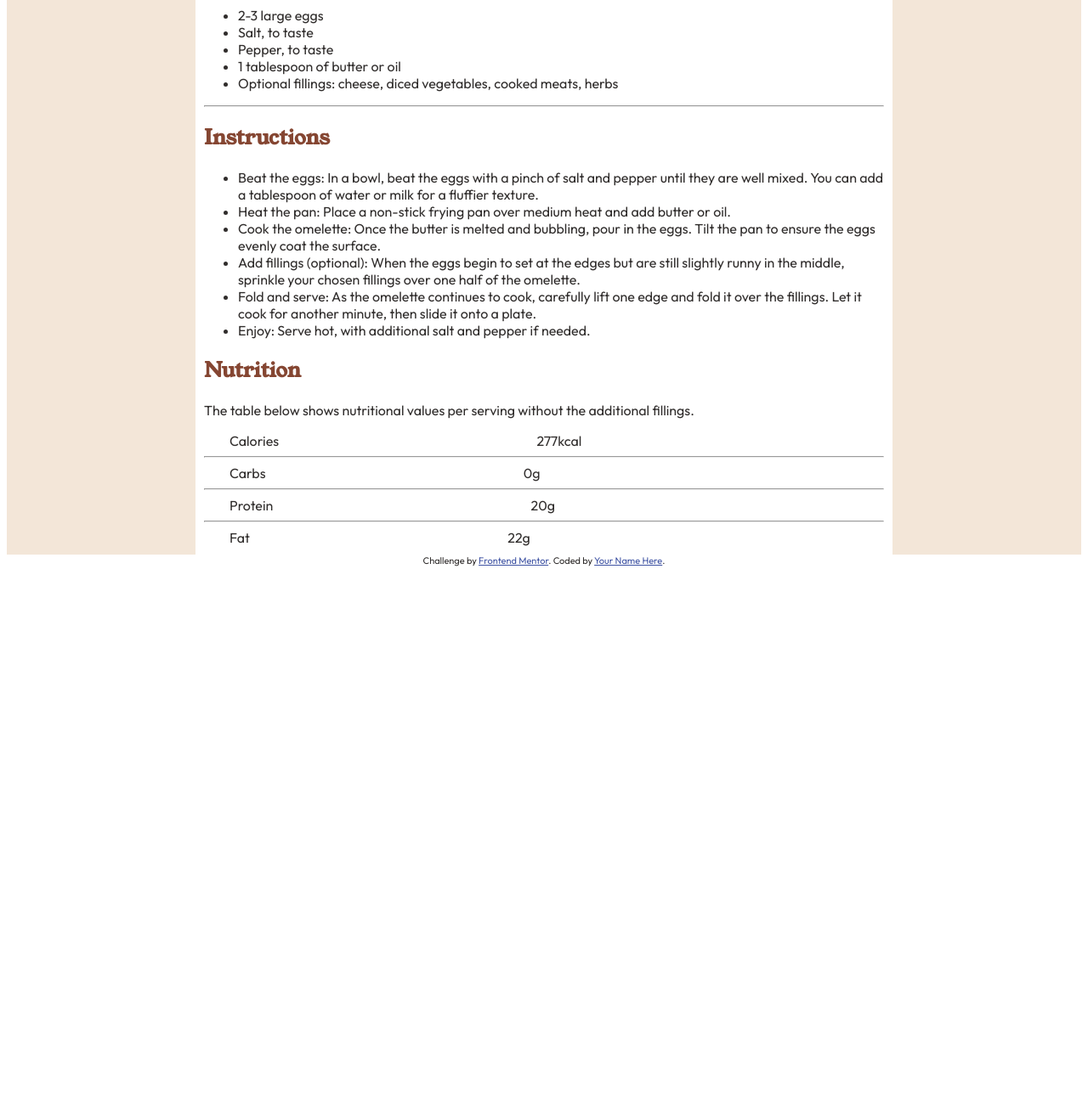
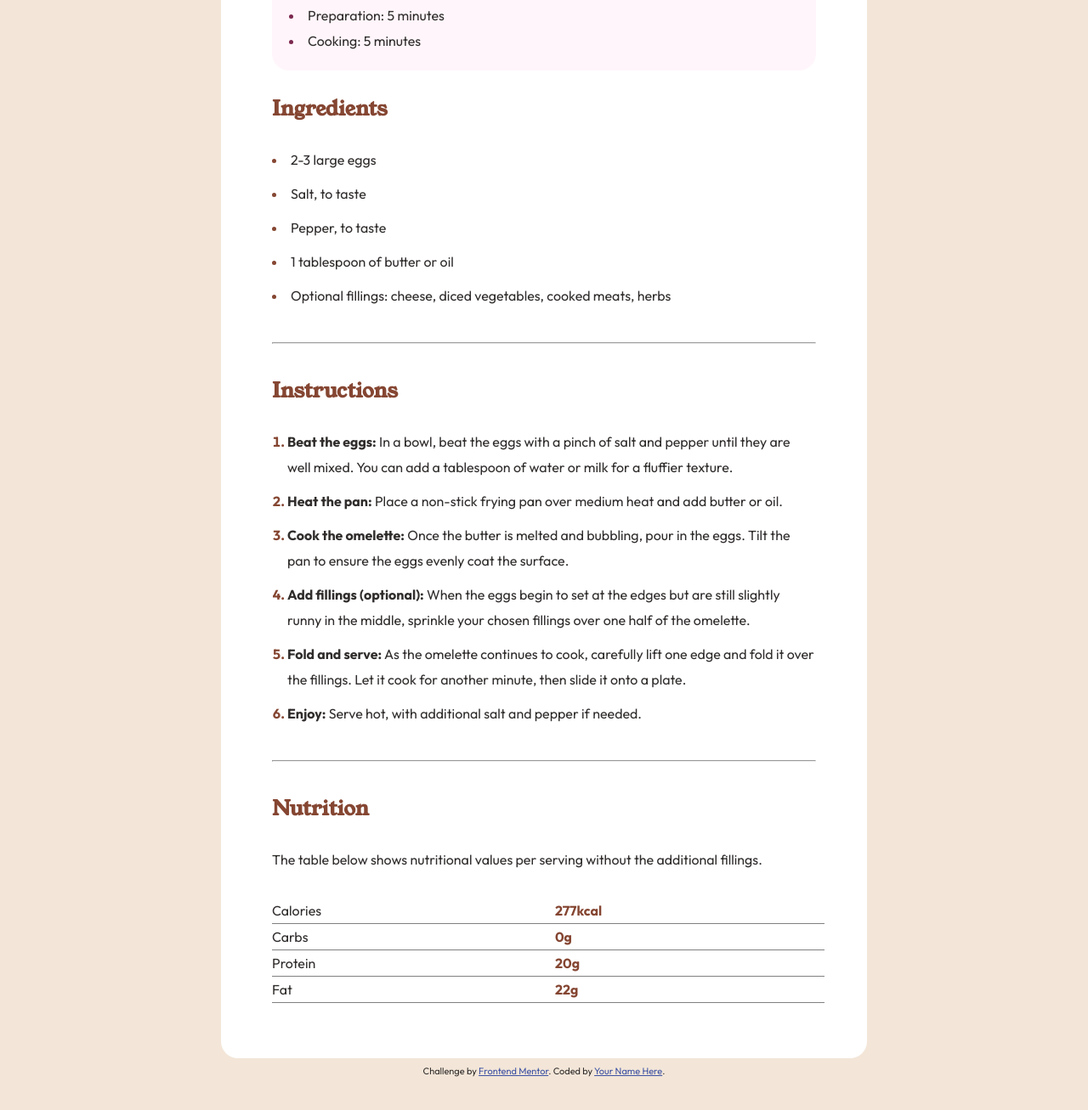
Before and after one commit to gmatt20/recipe-page-main, a plain HTML site: page index.html in a window 1280 px wide. Shown: the part 735-2042 px from the top of the page at 85% size. Before the commit the page ends 1410 px from the top, so only its background shows below. Drawn offline with Linux system fonts and the light colour scheme.

Commit message:
Finished!

```diff
--- a/index.html
+++ b/index.html
@@ -1,106 +1,159 @@
 <!DOCTYPE html>
 <html lang="en">
   <head>
-  <meta charset="UTF-8">
-  <meta name="viewport" content="width=device-width, initial-scale=1.0"> <!-- displays site properly based on user's device -->
+    <meta charset="UTF-8" />
+    <meta name="viewport" content="width=device-width, initial-scale=1.0" />
+    <!-- displays site properly based on user's device -->
 
-  <link rel="icon" type="image/png" sizes="32x32" href="./assets/images/favicon-32x32.png">
+    <link
+      rel="icon"
+      type="image/png"
+      sizes="32x32"
+      href="./assets/images/favicon-32x32.png"
+    />
 
     <!--Young Serif font-->
-  <link rel="preconnect" href="https://fonts.googleapis.com">
-  <link rel="preconnect" href="https://fonts.gstatic.com" crossorigin>
-  <link href="https://fonts.googleapis.com/css2?family=Young+Serif&display=swap" rel="stylesheet">
+    <link rel="preconnect" href="https://fonts.googleapis.com" />
+    <link rel="preconnect" href="https://fonts.gstatic.com" crossorigin />
+    <link
+      href="https://fonts.googleapis.com/css2?family=Young+Serif&display=swap"
+      rel="stylesheet"
+    />
 
     <!--Outfit font-->
-  <link rel="preconnect" href="https://fonts.googleapis.com">
-  <link rel="preconnect" href="https://fonts.gstatic.com" crossorigin>
-  <link href="https://fonts.googleapis.com/css2?family=Outfit:wght@100..900&display=swap" rel="stylesheet">
-    <link rel="stylesheet" href="styles.css">
+    <link rel="preconnect" href="https://fonts.googleapis.com" />
+    <link rel="preconnect" href="https://fonts.gstatic.com" crossorigin />
+    <link
+      href="https://fonts.googleapis.com/css2?family=Outfit:wght@100..900&display=swap"
+      rel="stylesheet"
+    />
+    <link rel="stylesheet" href="styles.css" />
 
     <title>Frontend Mentor | Recipe page</title>
 
     <!-- Feel free to remove these styles or customise in your own stylesheet 👍 -->
     <style>
-    .attribution { font-size: 11px; text-align: center; }
-    .attribution a { color: hsl(228, 45%, 44%); }
+      .attribution {
+        font-size: 11px;
+        text-align: center;
+      }
+      .attribution a {
+        color: hsl(228, 45%, 44%);
+      }
     </style>
   </head>
   <body>
     <main>
       <div class="container">
-      <div class="image"><img src="./assets/images/image-omelette.jpeg" alt="Image of delicous omelette"></div>
-        <h1>Simple Omelette Recipe</h1>
+        <div class="image">
+          <img
+            src="./assets/images/image-omelette.jpeg"
+            alt="Image of delicous omelette"
+          />
+        </div>
+        <h1 class="header-h1">Simple Omelette Recipe</h1>
 
-        <p>An easy and quick dish, perfect for any meal. This classic omelette combines beaten eggs cooked
-        to perfection, optionally filled with your choice of cheese, vegetables, or meats.</p>
+        <p>
+          An easy and quick dish, perfect for any meal. This classic omelette
+          combines beaten eggs cooked to perfection, optionally filled with your
+          choice of cheese, vegetables, or meats.
+        </p>
 
         <div class="purple-container">
           <h3>Preparation time</h3>
-          <ul>
           <li>Total: Approximately 10 minutes</li>
           <li>Preparation: 5 minutes</li>
           <li>Cooking: 5 minutes</li>
-        </ul>
         </div>
 
         <h2>Ingredients</h2>
-          <ul>
-          <li>2-3 large eggs</li>
-          <li>Salt, to taste</li>
-          <li>Pepper, to taste</li>
-          <li>1 tablespoon of butter or oil</li>
-          <li>Optional fillings: cheese, diced vegetables, cooked meats, herbs</li>
-        </ul>
+        <li class="brown">2-3 large eggs</li>
+        <li class="brown">Salt, to taste</li>
+        <li class="brown">Pepper, to taste</li>
+        <li class="brown">1 tablespoon of butter or oil</li>
+        <li class="brown">
+          Optional fillings: cheese, diced vegetables, cooked meats, herbs
+        </li>
 
-        <hr>
+        <hr />
 
         <h2>Instructions</h2>
+        <ol>
+          <li class="brown numbered">
+            <strong>Beat the eggs:</strong> In a bowl, beat the eggs with a
+            pinch of salt and pepper until they are well mixed. You can add a
+            tablespoon of water or milk for a fluffier texture.
+          </li>
 
-        <ul>
-          <li>Beat the eggs: In a bowl, beat the eggs with a pinch of salt and pepper until they are well mixed.
-          You can add a tablespoon of water or milk for a fluffier texture.</li>
+          <li class="brown numbered">
+            <strong>Heat the pan:</strong> Place a non-stick frying pan over
+            medium heat and add butter or oil.
+          </li>
 
-          <li>Heat the pan: Place a non-stick frying pan over medium heat and add butter or oil.</li>
+          <li class="brown numbered">
+            <strong>Cook the omelette:</strong> Once the butter is melted and
+            bubbling, pour in the eggs. Tilt the pan to ensure the eggs evenly
+            coat the surface.
+          </li>
 
-          <li>Cook the omelette: Once the butter is melted and bubbling, pour in the eggs. Tilt the pan to ensure
-          the eggs evenly coat the surface.</li>
+          <li class="brown numbered">
+            <strong>Add fillings (optional):</strong> When the eggs begin to set
+            at the edges but are still slightly runny in the middle, sprinkle
+            your chosen fillings over one half of the omelette.
+          </li>
 
-          <li>Add fillings (optional): When the eggs begin to set at the edges but are still slightly runny in the
-          middle, sprinkle your chosen fillings over one half of the omelette.</li>
+          <li class="brown numbered">
+            <strong>Fold and serve:</strong> As the omelette continues to cook,
+            carefully lift one edge and fold it over the fillings. Let it cook
+            for another minute, then slide it onto a plate.
+          </li>
 
-          <li>Fold and serve: As the omelette continues to cook, carefully lift one edge and fold it over the
-          fillings. Let it cook for another minute, then slide it onto a plate.</li>
+          <li class="brown numbered">
+            <strong>Enjoy:</strong> Serve hot, with additional salt and pepper
+            if needed.
+          </li>
+        </ol>
 
-          <li>Enjoy: Serve hot, with additional salt and pepper if needed.</li>
-        </ul>
+        <hr />
 
+        <div class="nutrition">
           <h2>Nutrition</h2>
 
-        <p>The table below shows nutritional values per serving without the additional fillings.</p>
+          <p>
+            The table below shows nutritional values per serving without the
+            additional fillings.
+          </p>
 
-        <span>Calories</span>
-        <span class="separate">277kcal</span>
+          <table>
+            <tr>
+              <td>Calories</td>
+              <td><strong>277kcal</strong></td>
+            </tr>
 
-        <hr>
+            <tr>
+              <td>Carbs</td>
+              <td><strong>0g</strong></td>
+            </tr>
 
-        <span>Carbs</span>
-        <span class="separate">0g</span>
+            <tr>
+              <td>Protein</td>
+              <td><strong>20g</strong></td>
+            </tr>
 
-        <hr>
-
-        <span>Protein</span>
-        <span class="separate">20g</span>
-
-        <hr>
-
-        <span>Fat</span>
-        <span class="separate">22g</span>
+            <tr>
+              <td>Fat</td>
+              <td><strong>22g</strong></td>
+            </tr>
+          </table>
+        </div>
       </div>
     </main>
     <footer>
       <div class="attribution">
-    Challenge by <a href="https://www.frontendmentor.io?ref=challenge" target="_blank">Frontend Mentor</a>.
-    Coded by <a href="#">Your Name Here</a>.
+        Challenge by
+        <a href="https://www.frontendmentor.io?ref=challenge" target="_blank"
+          >Frontend Mentor</a
+        >. Coded by <a href="#">Your Name Here</a>.
       </div>
     </footer>
   </body>
--- a/styles.css
+++ b/styles.css
@@ -1,49 +1,90 @@
-*{
+* {
+  padding: 0;
+  margin: 0;
+  box-sizing: border-box;
+  line-height: 30px;
 }
-main{
-    display: flex;
-    align-items: center;
-    justify-content: center;
-    background-color: hsl(30, 54%, 90%);
+body {
+  background-color: hsl(30, 54%, 90%);
+  padding: 100px 300px;
 }
-h1, h2{
-    font-family: young serif, sans-serif;
+main {
+  display: flex;
+  align-items: center;
+  justify-content: center;
 }
-h2{
-    color: hsl(14, 45%, 36%);
+h1,
+h2 {
+  font-family: young serif, sans-serif;
+  margin: 30px 0;
 }
-h3{
-    color: hsl(332, 51%, 32%);
+h2 {
+  color: hsl(14, 45%, 36%);
 }
-*{
-    font-family: outfit, sans-serif;
-    color: hsl(24, 5%, 18%);
+h3 {
+  color: hsl(332, 51%, 32%);
 }
-p{
-    font-size: 16px;
+* {
+  font-family: outfit, sans-serif;
+  color: hsl(24, 5%, 18%);
 }
-.container{
-    padding: 10px;
-    max-width: 100vh;
-    background-color: hsl(0, 0%, 100%);
-    overflow: auto;
+p {
+  font-size: 16px;
+  margin: 30px 0;
 }
-.image{
-    display: flex;
-    align-items: center;
-    justify-content: center;
+.header-h1 {
+  font-size: 40px;
+  font-weight: 500;
 }
-img{
-    height: 300px;
+.container {
+  border-radius: 20px;
+  padding: 15px 60px;
+  min-width: 760px;
+  max-width: 760px;
+  background-color: hsl(0, 0%, 100%);
+  overflow: auto;
 }
-.purple-container{
-    background-color: hsl(330, 100%, 98%);
-    padding: 10px;
-    line-height: 2;
+.image {
+  display: flex;
+  align-items: center;
+  justify-content: center;
 }
-span{
-    margin-left: 30px;
+img {
+  margin-top: 5px;
+  border-radius: 40px;
+  padding: 30px;
+  height: 358px;
 }
-.separate{
-    margin-left: 300px;
+.purple-container {
+  border-radius: 20px;
+  background-color: hsl(330, 100%, 98%);
+  padding: 20px 20px;
 }
+li::marker {
+  color: hsl(332, 51%, 32%);
+}
+.brown::marker {
+  color: hsl(14, 45%, 36%);
+  font-weight: bold;
+}
+.brown {
+  margin-bottom: 10px;
+}
+ol {
+  margin-left: 18px;
+}
+
+table {
+  width: 650px;
+  border-collapse: collapse;
+  margin-bottom: 50px;
+}
+tr {
+  border-bottom: 1px solid gray;
+}
+td > strong {
+  color: hsl(14, 45%, 36%);
+}
+hr {
+  margin: 40px 0;
+}
```
Lines whose indentation alone changed are shown as unchanged.
